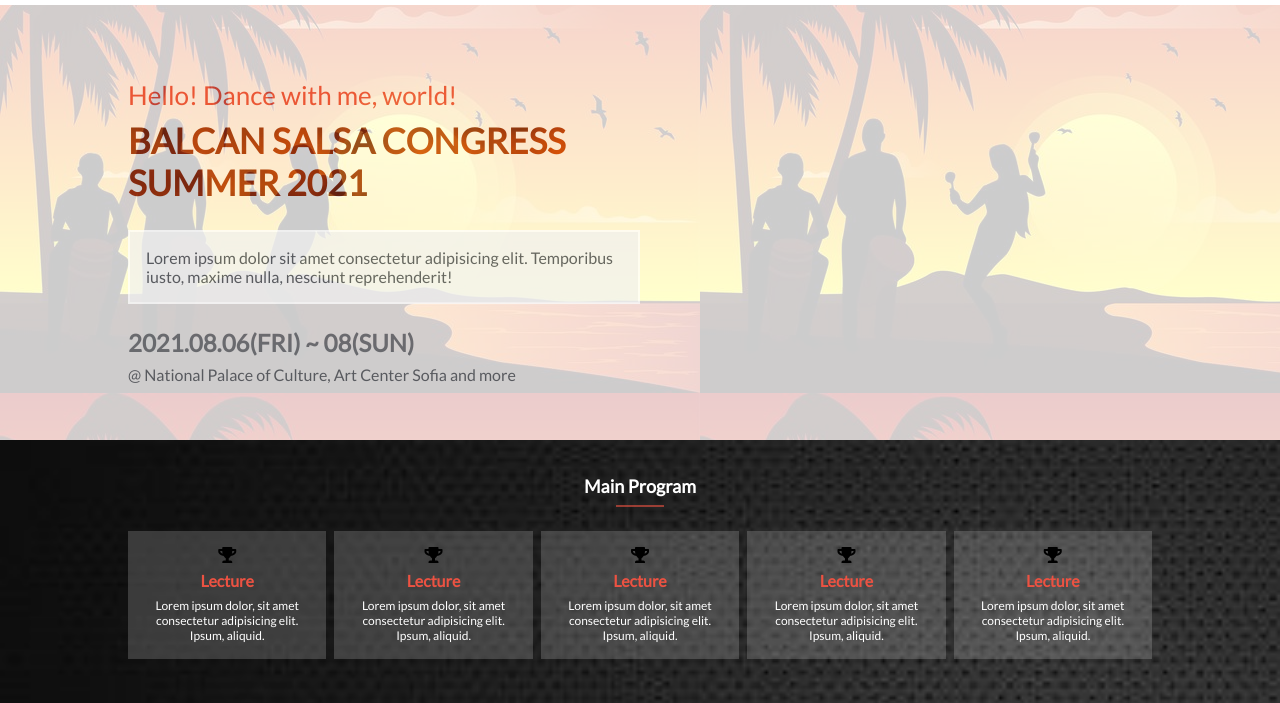
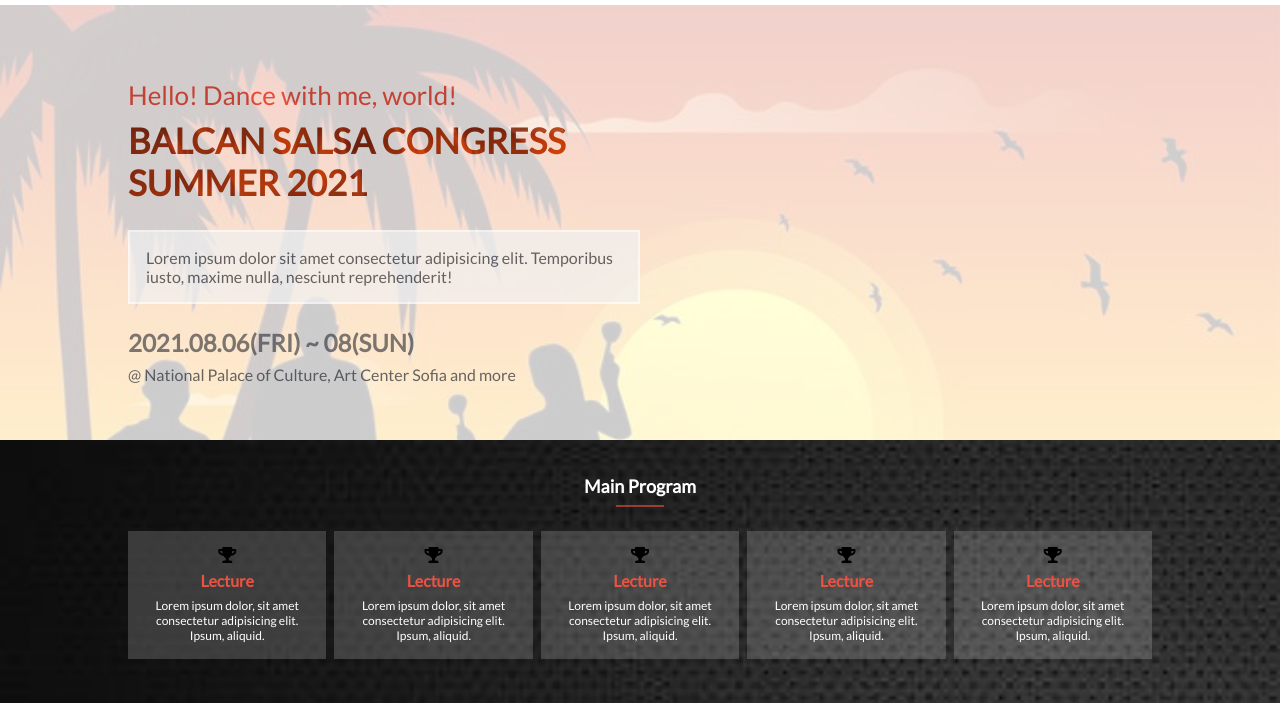
Before and after one commit to PolinaStamenova/Capstone-Latin-dance-page, a plain HTML site: page index.html in a window 1280 px wide. Shown: the part 97-800 px from the top of the page. Drawn offline with Linux system fonts and the light colour scheme.

Commit message:
Change README.md file

```diff
--- a/style/_section-header.scss
+++ b/style/_section-header.scss
@@ -7,6 +7,8 @@
 .section-header::before {
   content: "";
   background-image: url(../images/header-background-image.jpg);
+  background-repeat: no-repeat;
+  background-size: cover;
   opacity: 0.2;
   position: absolute;
   top: 0;
```
Also changed, not shown: README.md, images/demo-picture.JPG (added), style/style.css, 1 other file.
